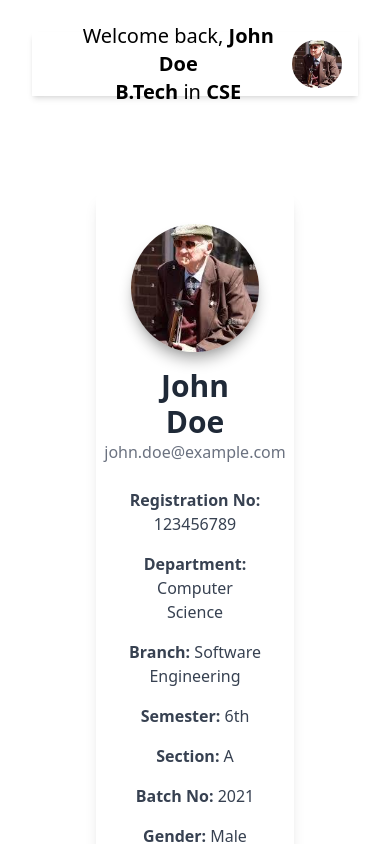
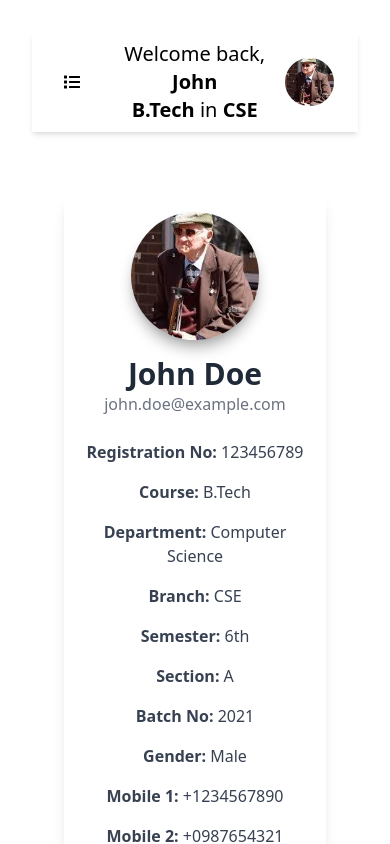
Before and after one commit to viv2005ek/ElectiveManagementSystemLatest, a React (Vite) app in the folder client/: page /user-profile in a window 390 px wide. Shown: the top 844 px of the page. Built offline with nearby package versions, Linux system fonts and the light colour scheme.

Commit message:
fully responsive + sidebar at mobile view

```diff
--- a/client/package.json
+++ b/client/package.json
@@ -24,6 +24,7 @@
     "prettier": "^3.3.3",
     "react": "^18.3.1",
     "react-dom": "^18.3.1",
+    "react-icons": "^5.3.0",
     "react-router-dom": "^6.27.0",
     "typecheck": "^0.1.2"
   },
--- a/client/src/components/Sidebar.tsx
+++ b/client/src/components/Sidebar.tsx
@@ -1,4 +1,7 @@
 import { HomeIcon } from "@heroicons/react/24/outline";
+import { FaWpforms } from "react-icons/fa";
+import { PiStudentBold } from "react-icons/pi";
+
 import { Link } from "react-router-dom";
 
 const navigation = [
@@ -6,14 +9,14 @@ const navigation = [
   {
     name: "Programme electives",
     href: "/open-electives",
-    icon: HomeIcon,
+    icon: FaWpforms,
     count: "5",
     current: false,
   },
   {
     name: "Student List",
     href: "/student-list",
-    icon: HomeIcon,
+    icon: PiStudentBold,
     count: "5",
     current: false,
   },
@@ -22,14 +25,14 @@ const navigation = [
 function classNames(...classes: string[]) {
   return classes.filter(Boolean).join(" ");
 }
-function handleClick(currentItem) {
+function handleClick(currentItem:{current: boolean}) {
   navigation.map((item) => (item.current=false));
   currentItem.current = true;
 }
 
 export default function Sidebar() {
   return (
-    <div className="flex flex-col min-h-screen h-full overflow-y-auto bg-muj-orange text-white px-6">
+    <div className="flex flex-col min-h-screen h-full overflow-y-auto bg-muj-orange text-white px-6 fixed z-10">
       <div className="flex h-24 mt-4 shrink-0 items-center justify-center bg-white rounded-lg shadow-md">
         <img alt="Your Company" src="/MUJ_logo.png" className="h-16 w-auto" style={{scale:"3"}}/>
       </div>
@@ -52,7 +55,7 @@ export default function Sidebar() {
                   className={classNames(
                     item.current
                       ? "text-muj-orange"
-                      : "text-white group-hover:text-muj-orange",
+                      : "text-white",
                     "h-6 w-6 transition-colors duration-300 ease-in-out"
                   )}
                 />
--- a/client/src/components/TopBar.tsx
+++ b/client/src/components/TopBar.tsx
@@ -1,36 +1,73 @@
+import { useNavigate } from "react-router-dom";
+import { useState } from "react";
+import currentUser from "../store/currentUserData";
+import { FaList } from "react-icons/fa";
+import { ImCross } from "react-icons/im";
+import { useEffect } from "react";
 
-import { useNavigate } from "react-router-dom";
-import currentUser from "../store/currentUserData";
+import Sidebar from "./Sidebar"; // import Sidebar if it's a separate component
+
 export default function TopBar() {
   const {
     name,
     profilePic,
     mailId,
-    mobileNo1
+    mobileNo1,
+    branchName,
+    courseName
   } = currentUser;
 
   const navigate = useNavigate();
+  const [isSidebarOpen, setIsSidebarOpen] = useState(false);
 
   const handleProfileClick = () => {
     navigate("/user-profile");
   };
 
+  const toggleSidebar = () => {
+    setIsSidebarOpen((prev) => !prev);
+  };
+
+  useEffect(() => {
+    if (isSidebarOpen) {
+      document.body.style.overflow = "hidden";
+    } else {
+      document.body.style.overflow = "";
+    }
+    return () => {
+      document.body.style.overflow = "";
+    };
+  }, [isSidebarOpen]);
+
   return (
-    <div className="shadow-md h-16 flex items-center justify-end px-4">
-      <div className={"flex flex-grow"}>
-        <div className={"ml-4"}>
-          <div className={"text-xl"}>
-            <span className={"font-thin"}>Welcome back, </span>
-            <span className={"font-semibold"}>{name}</span>
+    <div className="sticky top-0 bg-white">
+      <div className="shadow-md h-auto flex items-center justify-between px-6 py-2">
+
+        <div className="flex md:hidden">
+          <button onClick={toggleSidebar} className="p-2 focus:outline-none">
+            {isSidebarOpen ? (
+              <span className="material-icons"><ImCross /></span>
+            ) : (
+              <span className="material-icons "><FaList /></span>
+            )}
+          </button>
         </div>
-          <div className={"text-xl"}>
-            <span className={"font-semibold"}>B.Tech </span>
+
+        <div className="flex flex-grow flex-col sm:flex-row sm:items-center">
+          <div className="ml-4">
+            <div className="text-xl">
+              <span className="font-thin">Welcome back, </span>
+              <span className="font-semibold">{name.split(" ")[0]}</span>
+            </div>
+            <div className="text-xl">
+              <span className="font-semibold">{courseName} </span>
               <span>in </span>
-            <span className={"font-semibold"}>CSE </span>
+              <span className="font-semibold">{branchName} </span>
             </div>
           </div>
         </div>
-      <div className={"flex flex-row items-center gap-4 relative"}>
+
+        <div className="flex flex-row items-center gap-4 relative">
           <div
             className="relative group cursor-pointer"
             onClick={handleProfileClick}
@@ -40,7 +77,6 @@ export default function TopBar() {
               alt={`${name}'s Profile`}
               className="h-12 w-auto rounded-full object-cover text-gray-600"
             />
-
             <div className="absolute left-[-8rem] hidden group-hover:block bg-white shadow-md rounded-lg p-4 w-48 max-w-xs mt-2 text-sm text-gray-700 z-10">
               <div>
                 <div className="font-semibold">{name}</div>
@@ -51,5 +87,9 @@ export default function TopBar() {
           </div>
         </div>
       </div>
+
+      {/* Conditionally render Sidebar */}
+      {isSidebarOpen && <Sidebar />}
+    </div>
   );
 }
--- a/client/src/components/UserProfile.tsx
+++ b/client/src/components/UserProfile.tsx
@@ -18,6 +18,7 @@ export default function UserProfile() {
     batchNo,
     gender,
     password,
+    courseName
   } = currentUser;
 
   const [showPasswordForm, setShowPasswordForm] = useState(false);
@@ -51,8 +52,8 @@ export default function UserProfile() {
   };
 
   return (
-    <div className="p-8 max-w-screen-lg mx-auto">
-      <div className="bg-white shadow-lg rounded-lg p-8 flex flex-col items-center">
+    <div className="sm:p-8 max-w-screen-lg mx-auto">
+      <div className="bg-white shadow-lg rounded-lg p-4 sm:p-8 flex flex-col items-center">
         <img
           src={profilePic ?? "./userDefaultPfp.png"}
           alt={`${name}'s Profile`}
@@ -63,6 +64,8 @@ export default function UserProfile() {
 
         <div className="w-full grid grid-cols-1 md:grid-cols-2 gap-4 text-gray-700">
           <p><span className="font-semibold">Registration No:</span> {registrationNo}</p>
+          <p><span className="font-semibold">Course:</span> {courseName}</p>
+
           <p><span className="font-semibold">Department:</span> {departmentName}</p>
           <p><span className="font-semibold">Branch:</span> {branchName}</p>
           <p><span className="font-semibold">Semester:</span> {semester}</p>
@@ -71,6 +74,8 @@ export default function UserProfile() {
           <p><span className="font-semibold">Gender:</span> {gender}</p>
           <p><span className="font-semibold">Mobile 1:</span> {mobileNo1}</p>
           <p><span className="font-semibold">Mobile 2:</span> {mobileNo2}</p>
+
+
           <p>
             <span className="font-semibold">Class Coordinator:</span> {classCoordinator ? 'Yes' : 'No'}
           </p>
--- a/client/src/store/currentUserData.ts
+++ b/client/src/store/currentUserData.ts
@@ -3,8 +3,9 @@ export const currentUser = {
   registrationNo: "123456789",
   mobileNo1: "+1234567890",
   mobileNo2: "+0987654321",
+  courseName:"B.Tech",
   departmentName: "Computer Science",
-  branchName: "Software Engineering",
+  branchName: "CSE",
   semester: "6th",
   classCoordinator: true,
   profilePic: "./User.png",
```
Also changed, not shown: 1 other file (tests, documents, lock files or other folders). Lines whose indentation alone changed are shown as unchanged.
